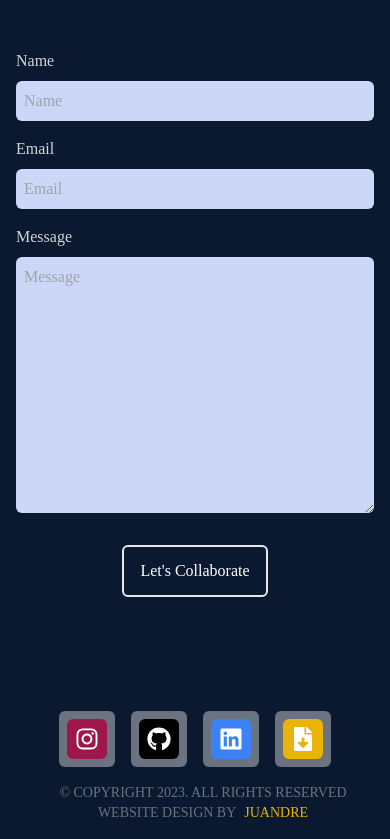
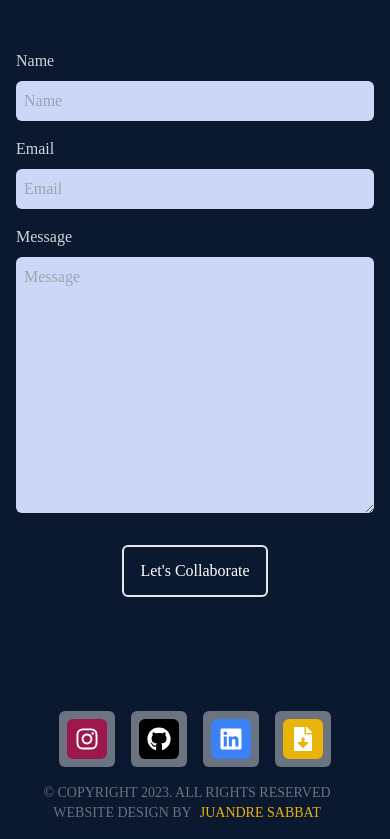
Before and after one commit to sabbatj/react-portfolio-js, a React (Create React App) app: page / in a window 390 px wide. Shown: the part 3909-4748 px from the top of the page. Built offline with nearby package versions, Linux system fonts and the light colour scheme.

Commit message:
Update footer.tsx

```diff
--- a/src/components/footer/footer.tsx
+++ b/src/components/footer/footer.tsx
@@ -46,7 +46,7 @@ const Footer = () => {
             </a>
           </div>
         </div>
-        <div className="text-left md:text-center text-gray-500 text-sm mt-4 md:mt-0 ml-4 md:ml-0">
+        <div className="text-right md:text-center text-gray-500 text-sm mt-4 md:mt-0 mr-4 md:mr-0">
           <div>© COPYRIGHT 2023. ALL RIGHTS RESERVED</div>
           <div className="flex items-center justify-center md:justify-start">
             <div>WEBSITE DESIGN BY</div>
@@ -56,7 +56,7 @@ const Footer = () => {
               rel="noopener noreferrer"
               className="text-yellow-500 ml-2 md:ml-0 hover:underline"
             >
-              JUANDRE
+              JUANDRE SABBAT
             </a>
           </div>
         </div>
@@ -64,4 +64,5 @@ const Footer = () => {
     </footer>
   );
 };
+
 export default Footer;
```
